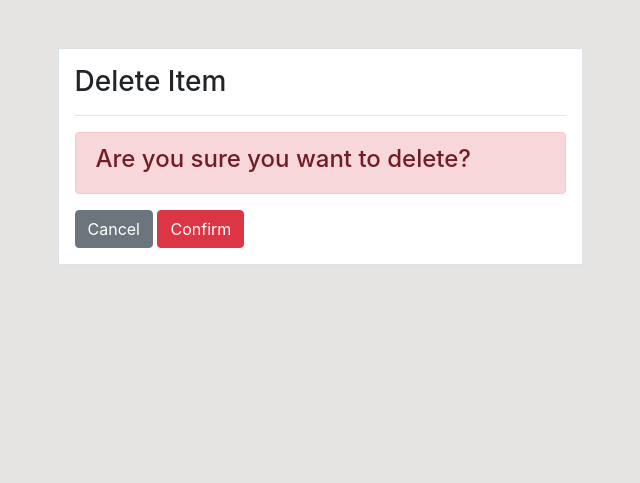
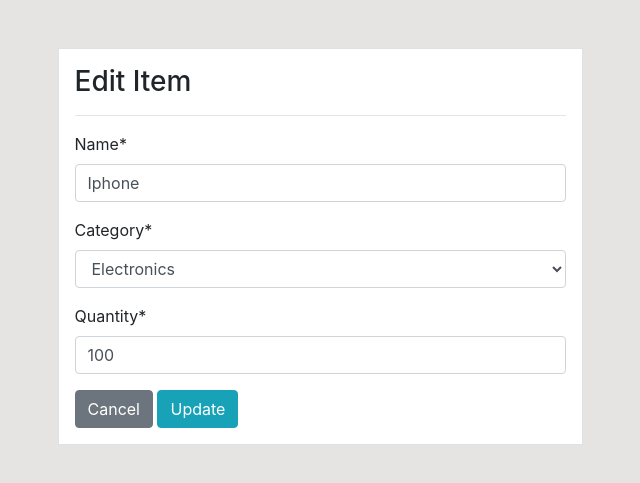
Before and after one commit to thanhle0203/Inventory-Management-System-Django, a Django app: page /product/update/2/ in a window 1280 px wide. Shown: the part 56-539 px from the top of the page, without its empty margins (320-960 px from the left). Run offline with Django 4.2, Linux system fonts and the light colour scheme; a user stored in the database is signed in; data comes from the database, SQL or seed files in the repository; both versions use the stored data as it was after the commit; parts of the project's set-up code (start-up, migrations or seed data) failed here and were passed over; some libraries are stand-ins or nearby versions.

Commit message:
Created Edit Product Form

```diff
--- a/inventoryproject/dashboard/views.py
+++ b/inventoryproject/dashboard/views.py
@@ -43,8 +43,16 @@ def product_delete(request, pk):
 
 @login_required
 def product_update(request, pk):
+    item = Product.objects.get(id=pk)
+    if request.method == 'POST':
+        form = ProductForm(request.POST, instance=item)
+        if form.is_valid():
+            form.save()
+            return redirect('dashboard-product')
+    else:
+        form = ProductForm(instance=item)
     context = {
-
+        'form': form,
     }
     return render(request, 'dashboard/product_update.html', context)
 
--- a/inventoryproject/templates/dashboard/product_update.html
+++ b/inventoryproject/templates/dashboard/product_update.html
@@ -7,16 +7,13 @@
     <div class="row mt-5">
         <div class="col-md-6 offset-md-3">
             <div class="border bg-white p-3">
-                <h3>Delete Item</h3>
+                <h3>Edit Item</h3>
                 <hr>
-                <div class="alert alert-danger">
-                    <h4>Are you sure you want to delete?</h4>
-                </div>
                 <form method="POST">
                     {% csrf_token %}
-                    {{ form }}
+                    {{ form|crispy }}
                     <a class="btn btn-secondary" href="{% url 'dashboard-product' %}">Cancel</a>
-                    <input class="btn btn-danger" type="submit" value="Confirm" >
+                    <input class="btn btn-info" type="submit" value="Update" >
                 </form>
             </div>
         </div>
```
Also changed, not shown: inventoryproject/db.sqlite3.
